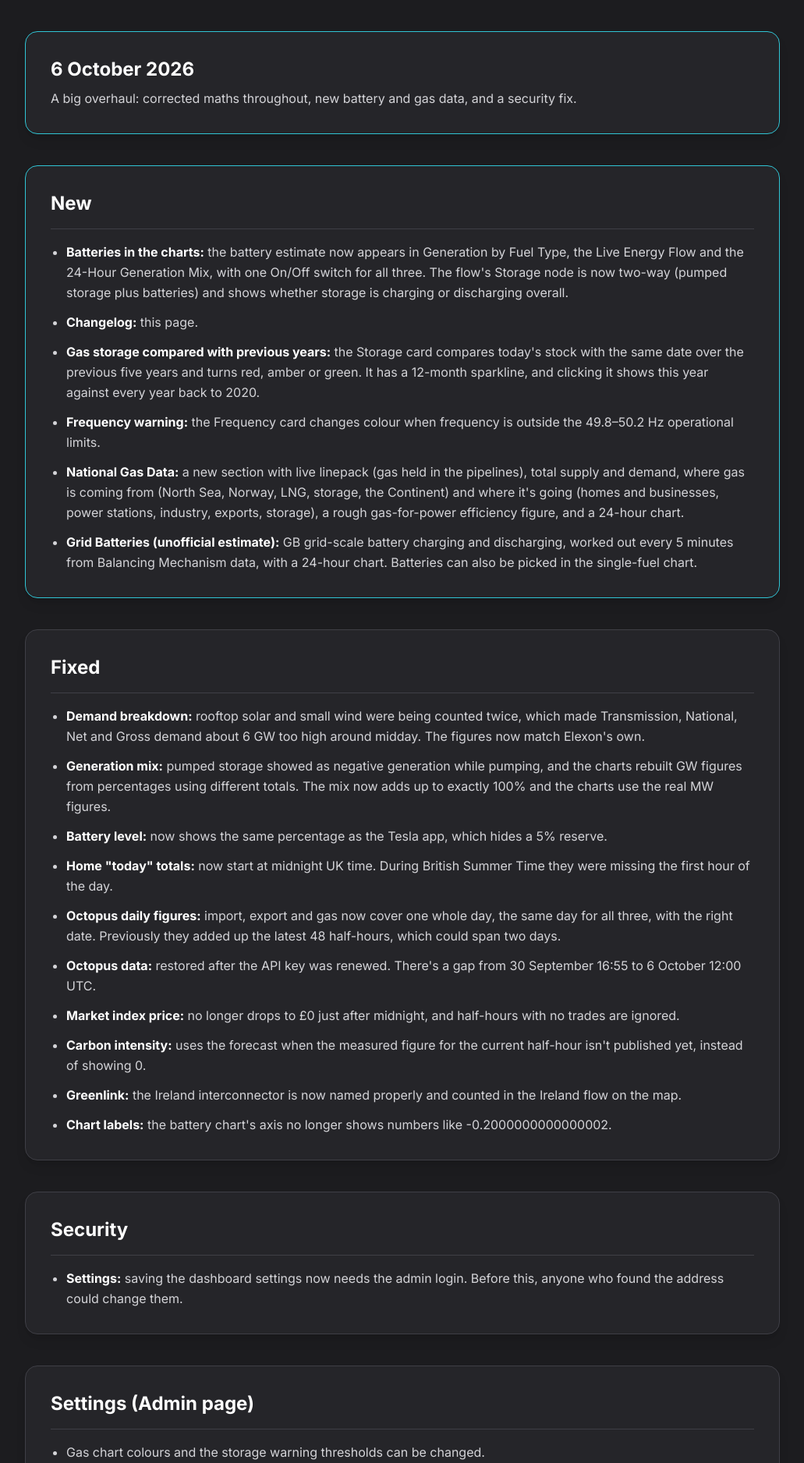
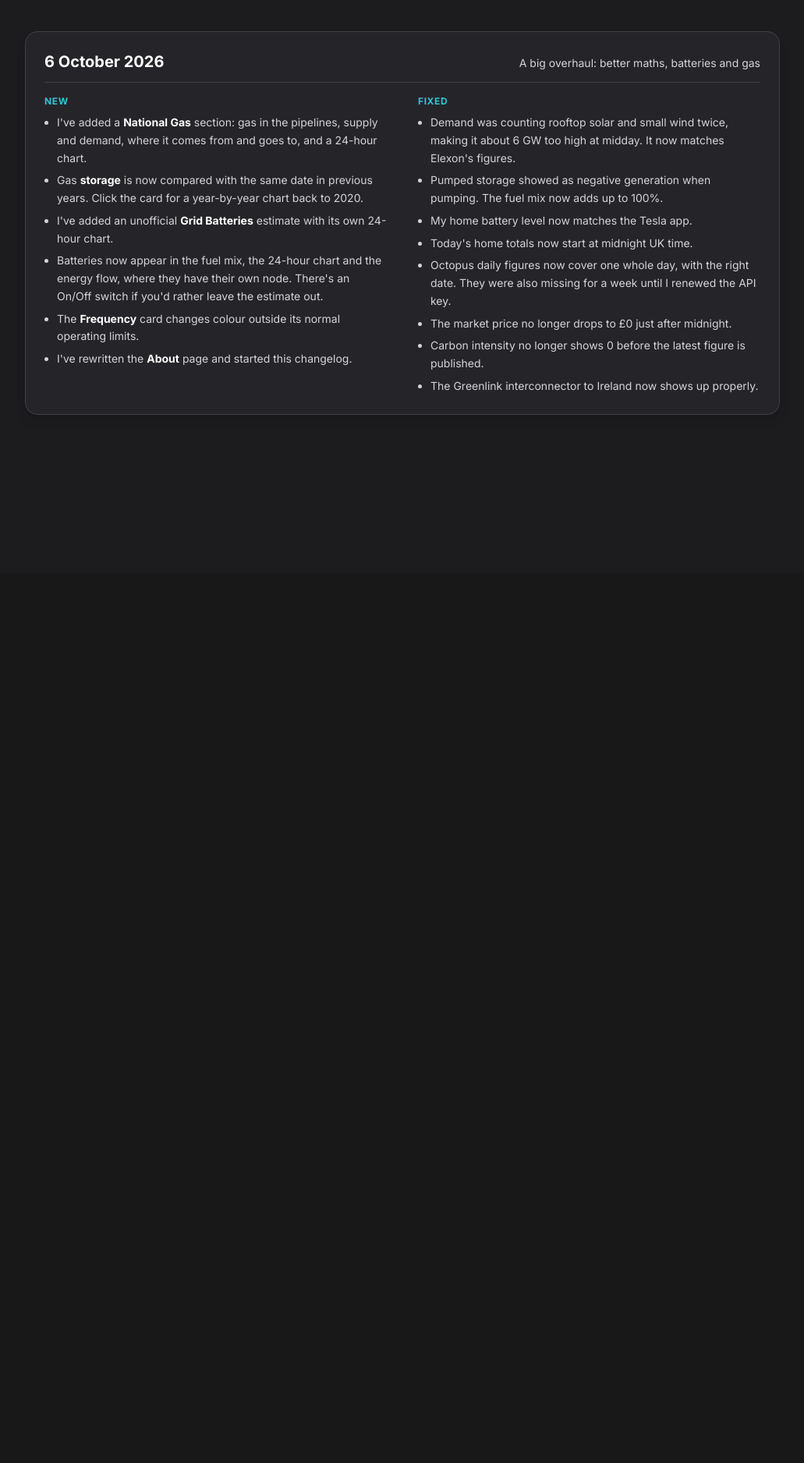
Before and after one commit to TDCatUK/tdcat-energy, a Flask app: page /changelog in a window 1280 px wide. Shown: the part 65-1941 px from the top of the page at 78% size, without its empty margins (124-1155 px from the left). After the commit the page ends 597 px from the top, so only its background shows below. Run offline with Flask 3, Linux system fonts and the light colour scheme; some libraries are stand-ins or nearby versions.

Commit message:
Split energy-flow storage into Batteries (top) and Pumped Hydro; compact first-person changelog
- Batteries get their own flow node opposite Imports; the right-hand
  node is pumped hydro only. Each shows its net flow, direction and a
  hover breakdown; the battery node dims to Off when the estimate is
  switched off. Smaller direction text so it clears the circle.
- flow.icons.batt setting; pumped hydro uses a water icon
- Changelog: one compact card per date, New/Fixed columns, first
  person; no security, behind-the-scenes or admin-only items

Co-Authored-By: Claude Opus 5.5 <noreply@anthropic.com>

```diff
--- a/app.py
+++ b/app.py
@@ -30,7 +30,7 @@ DEFAULT_CONFIG = {
     "flow": {
         "hv_gen": "#F6643C", "total": "#30C5D5", "storage": "#30C5D5", "demand": "#D4D4D8", "exports": "#FF00A0",
         "bg_color": "#000000", "speed_mode": "relative", "base_speed": 5, "dot_size": 2.5,
-        "icons": { "sol": "fa-solid fa-sun", "imp": "fa-solid fa-earth-europe", "hv": "fa-solid fa-industry", "wind": "fa-solid fa-wind", "psh": "fa-solid fa-battery-half", "dem": "fa-solid fa-house", "exp": "fa-solid fa-file-export" }
+        "icons": { "sol": "fa-solid fa-sun", "imp": "fa-solid fa-earth-europe", "hv": "fa-solid fa-industry", "wind": "fa-solid fa-wind", "psh": "fa-solid fa-water", "batt": "fa-solid fa-battery-half", "dem": "fa-solid fa-house", "exp": "fa-solid fa-file-export" }
     },
     "map_nodes": {
         "uk": {"x": 460, "y": 460}, "ire": {"x": 280, "y": 460}, "fra": {"x": 510, "y": 680},
--- a/config.json
+++ b/config.json
@@ -27,9 +27,10 @@
             "imp": "fa-solid fa-earth-europe",
             "hv": "fa-solid fa-industry",
             "wind": "fa-solid fa-fan",
-            "psh": "fa-solid fa-battery-half",
+            "psh": "fa-solid fa-water",
             "dem": "fa-solid fa-house",
-            "exp": "fa-solid fa-arrow-up-from-bracket"
+            "exp": "fa-solid fa-arrow-up-from-bracket",
+            "batt": "fa-solid fa-battery-half"
         }
     },
     "map_nodes": {
--- a/templates/about.html
+++ b/templates/about.html
@@ -159,7 +159,7 @@
             <ul class="space-y-4 text-ui-light leading-relaxed">
                 <li><strong class="text-white">How it's worked out:</strong> Every unit in the Balancing Mechanism tells the grid what it plans to do each minute (its <em>Physical Notification</em>). When NESO tells a unit to do something different (a <em>Bid-Offer Acceptance</em>), that instruction takes over. Every 5 minutes the dashboard adds up the current level of each battery unit, using the latest instruction where there is one and the unit's own plan otherwise.</li>
                 <li><strong class="text-white">Which units count:</strong> Elexon doesn't have a "battery" fuel type, so batteries are picked out of the Balancing Mechanism unit register by National Grid's naming convention (a "B" as the fifth character of the unit ID, e.g. BLWNB-1) or by names such as "Battery", "BESS" and "Energy Storage". That currently finds about 150 units with roughly 7 GW of capacity.</li>
-                <li><strong class="text-white">In the charts:</strong> Elexon's fuel types don't include batteries, so they're missing from the official generation figures (they aren't hidden inside "Other"). When the "Batteries (est.)" switch is On (the default; your browser remembers your choice), the estimate is added as its own slice in Generation by Fuel Type and its own band in the 24-Hour Generation Mix (discharging only, since charging is demand). In the Live Energy Flow, the Storage node combines pumped storage and batteries into one net flow: dots run into Total Output when storage is discharging overall and out to Storage when it's charging, and hovering shows the breakdown. The Generation card at the top still shows the official figure, without batteries.</li>
+                <li><strong class="text-white">In the charts:</strong> Elexon's fuel types don't include batteries, so they're missing from the official generation figures (they aren't hidden inside "Other"). When the "Batteries (est.)" switch is On (the default; your browser remembers your choice), the estimate is added as its own slice in Generation by Fuel Type and its own band in the 24-Hour Generation Mix (discharging only, since charging is demand). In the Live Energy Flow, batteries have their own node at the top, opposite Imports, and pumped hydro has its own on the right. Each shows its net flow: dots run into Total Output while it's discharging and out to the node while it's charging, and hovering shows both directions. The Generation card at the top still shows the official figure, without batteries.</li>
                 <li><strong class="text-white">Why it's unofficial:</strong> These are planned and instructed levels, not metered output, and batteries outside the Balancing Mechanism aren't included. The real figure can be somewhat different, so treat it as a good indication rather than an exact measurement.</li>
             </ul>
         </section>
--- a/templates/changelog.html
+++ b/templates/changelog.html
@@ -27,65 +27,37 @@
     </header>
 
     <main class="max-w-[1000px] mx-auto px-4 mt-10 space-y-10">
-        <section class="bg-ui-card p-8 rounded-2xl border border-brand-cyan shadow-lg">
-            <h2 class="text-2xl font-bold text-white mb-2">6 October 2026</h2>
-            <p class="text-ui-light leading-relaxed">A big overhaul: corrected maths throughout, new battery and gas data, and a security fix.</p>
-        </section>
-
-        <section class="bg-ui-card p-8 rounded-2xl border border-brand-cyan shadow-lg">
-            <h2 class="text-2xl font-bold text-white mb-4 border-b border-ui-grey pb-4">New</h2>
-            <ul class="list-disc pl-5 space-y-3 text-ui-light leading-relaxed">
-                <li><strong class="text-white">Batteries in the charts:</strong> the battery estimate now appears in Generation by Fuel Type, the Live Energy Flow and the 24-Hour Generation Mix, with one On/Off switch for all three. The flow's Storage node is now two-way (pumped storage plus batteries) and shows whether storage is charging or discharging overall.</li>
-                <li><strong class="text-white">Changelog:</strong> this page.</li>
-                <li><strong class="text-white">Gas storage compared with previous years:</strong> the Storage card compares today's stock with the same date over the previous five years and turns red, amber or green. It has a 12-month sparkline, and clicking it shows this year against every year back to 2020.</li>
-                <li><strong class="text-white">Frequency warning:</strong> the Frequency card changes colour when frequency is outside the 49.8–50.2 Hz operational limits.</li>
-                <li><strong class="text-white">National Gas Data:</strong> a new section with live linepack (gas held in the pipelines), total supply and demand, where gas is coming from (North Sea, Norway, LNG, storage, the Continent) and where it's going (homes and businesses, power stations, industry, exports, storage), a rough gas-for-power efficiency figure, and a 24-hour chart.</li>
-                <li><strong class="text-white">Grid Batteries (unofficial estimate):</strong> GB grid-scale battery charging and discharging, worked out every 5 minutes from Balancing Mechanism data, with a 24-hour chart. Batteries can also be picked in the single-fuel chart.</li>
-            </ul>
-        </section>
-        <section class="bg-ui-card p-8 rounded-2xl border border-ui-grey shadow-lg">
-            <h2 class="text-2xl font-bold text-white mb-4 border-b border-ui-grey pb-4">Fixed</h2>
-            <ul class="list-disc pl-5 space-y-3 text-ui-light leading-relaxed">
-                <li><strong class="text-white">Demand breakdown:</strong> rooftop solar and small wind were being counted twice, which made Transmission, National, Net and Gross demand about 6 GW too high around midday. The figures now match Elexon's own.</li>
-                <li><strong class="text-white">Generation mix:</strong> pumped storage showed as negative generation while pumping, and the charts rebuilt GW figures from percentages using different totals. The mix now adds up to exactly 100% and the charts use the real MW figures.</li>
-                <li><strong class="text-white">Battery level:</strong> now shows the same percentage as the Tesla app, which hides a 5% reserve.</li>
-                <li><strong class="text-white">Home "today" totals:</strong> now start at midnight UK time. During British Summer Time they were missing the first hour of the day.</li>
-                <li><strong class="text-white">Octopus daily figures:</strong> import, export and gas now cover one whole day, the same day for all three, with the right date. Previously they added up the latest 48 half-hours, which could span two days.</li>
-                <li><strong class="text-white">Octopus data:</strong> restored after the API key was renewed. There's a gap from 30 September 16:55 to 6 October 12:00 UTC.</li>
-                <li><strong class="text-white">Market index price:</strong> no longer drops to £0 just after midnight, and half-hours with no trades are ignored.</li>
-                <li><strong class="text-white">Carbon intensity:</strong> uses the forecast when the measured figure for the current half-hour isn't published yet, instead of showing 0.</li>
-                <li><strong class="text-white">Greenlink:</strong> the Ireland interconnector is now named properly and counted in the Ireland flow on the map.</li>
-                <li><strong class="text-white">Chart labels:</strong> the battery chart's axis no longer shows numbers like -0.2000000000000002.</li>
-            </ul>
-        </section>
-        <section class="bg-ui-card p-8 rounded-2xl border border-ui-grey shadow-lg">
-            <h2 class="text-2xl font-bold text-white mb-4 border-b border-ui-grey pb-4">Security</h2>
-            <ul class="list-disc pl-5 space-y-3 text-ui-light leading-relaxed">
-                <li><strong class="text-white">Settings:</strong> saving the dashboard settings now needs the admin login. Before this, anyone who found the address could change them.</li>
-            </ul>
-        </section>
-        <section class="bg-ui-card p-8 rounded-2xl border border-ui-grey shadow-lg">
-            <h2 class="text-2xl font-bold text-white mb-4 border-b border-ui-grey pb-4">Settings (Admin page)</h2>
-            <ul class="list-disc pl-5 space-y-3 text-ui-light leading-relaxed">
-                <li>Gas chart colours and the storage warning thresholds can be changed.</li>
-                <li>Batteries have their own colour, and new fuel colours are saved properly.</li>
-                <li>The admin page now tells you if a save fails, instead of always saying it worked.</li>
-            </ul>
-        </section>
-        <section class="bg-ui-card p-8 rounded-2xl border border-ui-grey shadow-lg">
-            <h2 class="text-2xl font-bold text-white mb-4 border-b border-ui-grey pb-4">About page</h2>
-            <ul class="list-disc pl-5 space-y-3 text-ui-light leading-relaxed">
-                <li>Rewritten and corrected: the four demand measures, frequency limits, imbalance and market prices, the dashed line on the generation chart, and UK changed to GB where it means the electricity grid.</li>
-                <li>New sections explaining the battery estimate, the gas data and the storage comparison.</li>
-            </ul>
-        </section>
-        <section class="bg-ui-card p-8 rounded-2xl border border-ui-grey shadow-lg">
-            <h2 class="text-2xl font-bold text-white mb-4 border-b border-ui-grey pb-4">Behind the scenes</h2>
-            <ul class="list-disc pl-5 space-y-3 text-ui-light leading-relaxed">
-                <li>The project is backed up to GitHub, with a history of every change.</li>
-                <li>The data collector's log was cleaned up and now keeps 90 days.</li>
-                <li>Old test scripts and database backups were removed.</li>
-            </ul>
+        <section class="bg-ui-card p-6 rounded-2xl border border-ui-grey shadow-lg">
+            <div class="flex flex-wrap items-baseline justify-between gap-2 border-b border-ui-grey pb-3 mb-4">
+                <h2 class="text-xl font-bold text-white">6 October 2026</h2>
+                <span class="text-sm text-ui-light">A big overhaul: better maths, batteries and gas</span>
+            </div>
+            <div class="grid grid-cols-1 md:grid-cols-2 gap-x-10 gap-y-5 text-sm leading-relaxed">
+                <div>
+                    <h3 class="text-xs font-bold uppercase tracking-wider text-brand-cyan mb-2">New</h3>
+                    <ul class="list-disc pl-4 space-y-1.5 text-ui-light">
+                        <li>I've added a <strong class="text-white">National Gas</strong> section: gas in the pipelines, supply and demand, where it comes from and goes to, and a 24-hour chart.</li>
+                        <li>Gas <strong class="text-white">storage</strong> is now compared with the same date in previous years. Click the card for a year-by-year chart back to 2020.</li>
+                        <li>I've added an unofficial <strong class="text-white">Grid Batteries</strong> estimate with its own 24-hour chart.</li>
+                        <li>Batteries now appear in the fuel mix, the 24-hour chart and the energy flow, where they have their own node. There's an On/Off switch if you'd rather leave the estimate out.</li>
+                        <li>The <strong class="text-white">Frequency</strong> card changes colour outside its normal operating limits.</li>
+                        <li>I've rewritten the <strong class="text-white">About</strong> page and started this changelog.</li>
+                    </ul>
+                </div>
+                <div>
+                    <h3 class="text-xs font-bold uppercase tracking-wider text-brand-cyan mb-2">Fixed</h3>
+                    <ul class="list-disc pl-4 space-y-1.5 text-ui-light">
+                        <li>Demand was counting rooftop solar and small wind twice, making it about 6 GW too high at midday. It now matches Elexon's figures.</li>
+                        <li>Pumped storage showed as negative generation when pumping. The fuel mix now adds up to 100%.</li>
+                        <li>My home battery level now matches the Tesla app.</li>
+                        <li>Today's home totals now start at midnight UK time.</li>
+                        <li>Octopus daily figures now cover one whole day, with the right date. They were also missing for a week until I renewed the API key.</li>
+                        <li>The market price no longer drops to £0 just after midnight.</li>
+                        <li>Carbon intensity no longer shows 0 before the latest figure is published.</li>
+                        <li>The Greenlink interconnector to Ireland now shows up properly.</li>
+                    </ul>
+                </div>
+            </div>
         </section>
 
     </main>
```
Also changed, not shown: CLAUDE.md (+1 -1 lines), static/script.js (+35 -18 lines), templates/admin.html (+5 -3 lines), templates/index.html (+16 -2 lines), README.md.
